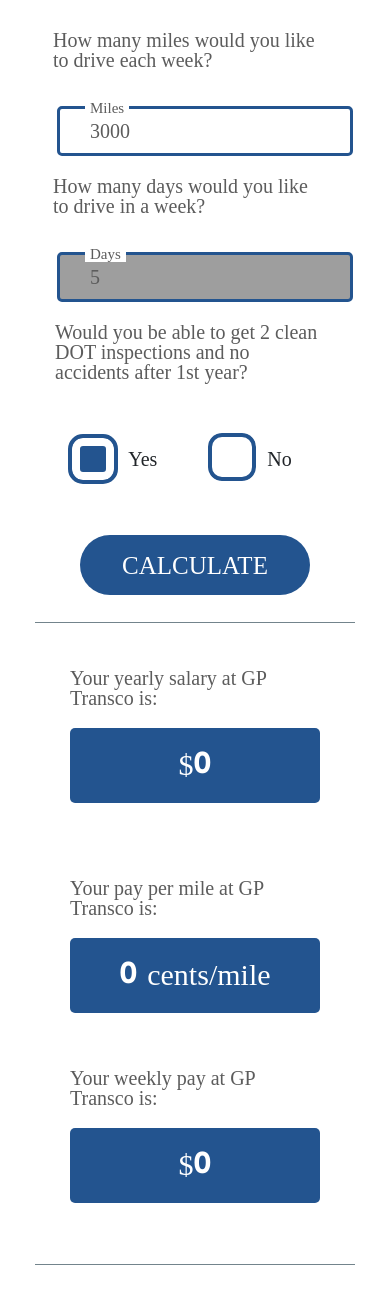
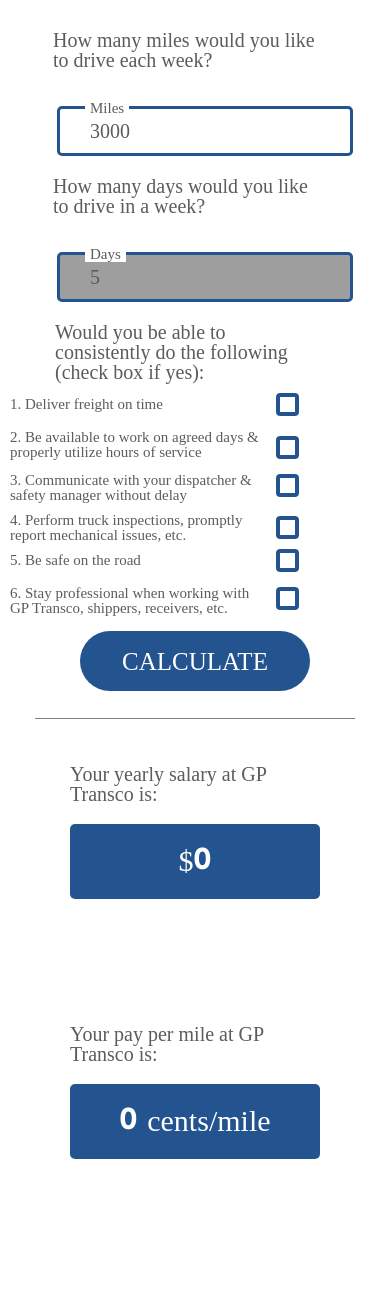
Before and after one commit to MariusDirda/GpTranscoCalc.github.io, a PHP site: page / in a window 390 px wide. Shown: the top 1300 px of the page. Run offline with PHP 8.4, Linux system fonts and the light colour scheme; some libraries are stand-ins or nearby versions; some web fonts are replaced; grey boxes are pictures that could not be loaded.

Commit message:
Edited checkboxes

```diff
--- a/index.html
+++ b/index.html
@@ -11,11 +11,22 @@
     <script type="text/javascript" src="script.js"></script>
     <script async src="https://www.googletagmanager.com/gtag/js?id=UA-136108668-1"></script>
 
-    <script>(function(w,d,s,l,i){w[l]=w[l]||[];w[l].push({'gtm.start':
-    new Date().getTime(),event:'gtm.js'});var f=d.getElementsByTagName(s)[0],
-    j=d.createElement(s),dl=l!='dataLayer'?'&l='+l:'';j.async=true;j.src=
-    'https://www.googletagmanager.com/gtm.js?id='+i+dl;f.parentNode.insertBefore(j,f);
-    })(window,document,'script','dataLayer','GTM-P32CP8P');</script>
+    <script>
+      (function(w, d, s, l, i) {
+        w[l] = w[l] || [];
+        w[l].push({
+          'gtm.start': new Date().getTime(),
+          event: 'gtm.js'
+        });
+        var f = d.getElementsByTagName(s)[0],
+          j = d.createElement(s),
+          dl = l != 'dataLayer' ? '&l=' + l : '';
+        j.async = true;
+        j.src =
+          'https://www.googletagmanager.com/gtm.js?id=' + i + dl;
+        f.parentNode.insertBefore(j, f);
+      })(window, document, 'script', 'dataLayer', 'GTM-P32CP8P');
+    </script>
 
 
     <script>
@@ -38,8 +49,7 @@
 
   <body onload="check(); return false;">
 
-    <noscript><iframe src="https://www.googletagmanager.com/ns.html?id=GTM-P32CP8P"
-    height="0" width="0" style="display:none;visibility:hidden"></iframe></noscript>
+    <noscript><iframe src="https://www.googletagmanager.com/ns.html?id=GTM-P32CP8P" height="0" width="0" style="display:none;visibility:hidden"></iframe></noscript>
 
     <div class="container">
       <div class="zoomAll">
@@ -59,7 +69,7 @@
 
 
 
-              <div class="textPD row  justify-content-center textMargin2 tM" >How many days would you like to drive in a week? </div>
+              <div class="textPD row  justify-content-center textMargin2 tM">How many days would you like to drive in a week? </div>
 
               <span class="selectInput selectTextColor selectText ">
                 Days</span>
@@ -71,14 +81,42 @@
                 </select>
               </div>
 
-              <div class="textPD row justify-content-start textPD textMargin3">Would you be able to get 2 clean DOT inspections and no accidents after 1st year?</div>
+              <div class="textPD row justify-content-start textPD textMargin3">Would you be able to consistently do the following (check box if yes):</div>
             </div>
-            <div class="RadioButtons row justify-content-center">
+            <div class="RadioButtons row justify-content-center radiosize">
 
-              <div><input type="radio" name="DOT" id="radioChecked" checked="checked"></div>
-              <div class="DOT radioSpace">Yes</div>
-              <div><input type="radio" name="DOT" id="radioUnchecked"></div>
-              <div class="DOT"> No</div>
+              <div class="row">
+                <div class="radioTextWidth">1. Deliver freight on time</div>
+                <div><input class="radioButtonPlace rb1" type="checkbox" name="" id="radioChecked1"></div>
+              </div>
+
+              <div class="row">
+                <div class="radioTextWidth">2. Be available to work on agreed days & properly utilize hours of service</div>
+                <div><input class="radioButtonPlace rb2" type="checkbox" name="" id="radioChecked2"></div>
+
+              </div>
+              <div class="row">
+                <div class="radioTextWidth">3. Communicate with your dispatcher & safety manager without delay </div>
+                <div><input class="radioButtonPlace rb3" type="checkbox" name="" id="radioChecked3"></div>
+
+              </div>
+              <div class="row">
+                <div class="radioTextWidth">4. Perform truck inspections, promptly report mechanical issues, etc.</div>
+                <div><input class="radioButtonPlace rb4" type="checkbox" name="" id="radioChecked4"></div>
+
+              </div>
+              <div class="row">
+                <div class="radioTextWidth">5. Be safe on the road</div>
+                <div><input class="radioButtonPlace rb5" type="checkbox" name="" id="radioChecked5"></div>
+
+              </div>
+              <div class="row">
+                <div class="radioTextWidth" >6. Stay professional when working with GP Transco, shippers, receivers, etc.</div>
+                <div><input class="radioButtonPlace rb6" type="checkbox" name="" id="radioChecked6"></div>
+
+              </div>
+
+
             </div>
             <div class="row justify-content-center">
               <input type="button" class="buttonClick" name="submit" id="submitButton" value="CALCULATE" />
@@ -119,8 +157,8 @@
                 </span>
               </div>
 
-              <div class="row justify-content-center">
-                <span class=" textPD textMargin">
+              <div class="row justify-content-center textMargin3rd">
+                <span class=" textPD textMargin ">
 
                   Your weekly pay at GP Transco is:
                 </span>
@@ -139,11 +177,11 @@
 
           <div class="col-lg-3">
 
-            <div class="row justify-content-center">
+            <div class="row justify-content-center ">
               <div class="textPD textLets justify-content-center">Let's compare</div>
             </div>
 
-            <div class="row justify-content-center">
+            <div class="row justify-content-center chartMargin">
               <div id="columnchart"></div> <!--  google chart div -->
             </div>
 
--- a/style.css
+++ b/style.css
@@ -712,6 +642,7 @@
 }
 
 #submitButton {
+  margin-top:-35px;
   display: inline-block;
   width: 230px;
   height: 60px;
@@ -722,10 +653,15 @@
   color: white;
 }
 
-#radioChecked,
-#radioUnchecked {
-  height: 50px;
-  width: 50px;
+#radioChecked1,
+#radioUnchecked,
+#radioChecked2,
+#radioChecked3,
+#radioChecked4,
+#radioChecked5,
+#radioChecked6 {
+  height: 25px;
+  width: 25px;
 }
 
 .textBottom {
@@ -772,10 +708,10 @@
   -moz-appearance: textfield;
 }
 
-input[type="radio"] {
+input[type="checkbox"] {
   background-color: white;
   border: 0.03em solid rgba(255, 255, 255, .5);
-  border-radius: 15px;
+  border-radius: 5px;
   box-shadow: inset 0 0 0 0.25em #23548f;
   cursor: pointer;
   font: inherit;
@@ -834,7 +770,13 @@
 }
 
 .textMargin23 {
-  padding-top: 20px;
+  padding-top: 70px;
+}
+
+.textMargin3rd{
+margin-top: 105px;
+
+
 }
 
 .average {
@@ -908,8 +850,8 @@
 
 .DOT {
   font-size: 20px;
-  margin-right: 50px;
-  margin-left: 10px;
+  /* margin-right: 50px;
+  margin-left: 10px; */
 }
 
 .salaryNumbersText {
@@ -928,10 +870,75 @@
   margin-bottom: 10px !important;
 }
 
+.radiopad{
+padding-right: 25px;
+margin-left: -70px;
+margin-top: 5px;
+}
+
+.radioButtonsTop{
+  margin-left: -55px;
+  margin-top: -15px;
+}
+
+.radiosize{
+width:300px;
+margin-top: -15px;
+}
+
+.radioTextWidth{
+font-size:15px;
+width:250px;
+  color: #5c5c5c;
+margin-top: 10px;
+margin-left: -10px;
+}
+
+.radioButtonsMargin{
+margin-left: 10px;
+
+}
+
+.radioButtonPlace{
+margin-top: 5px;
+margin-left:15px;
+}
+
+.rb1{
+margin-top:5px;
+}
+
+.rb2{
+margin-top:15px;
+}
+
+.rb3{
+margin-top:10px;
+}
+
+.rb4{
+margin-top:12px;
+}
+
+.rb5{
+margin-top:5px;
+}
+.rb6{
+margin-top:10px;
+}
+
+.chartMargin{
+margin-top: 55px;
+
+
+}
+
+
 .textLets {
   align-content: center;
   width: 100% !important;
 }
+
 
 .textPD {
   display: flex;
```
Also changed, not shown: other parts of style.css (+34 -97 lines), script.js (+9 -20 lines). Lines whose indentation alone changed are shown as unchanged.
